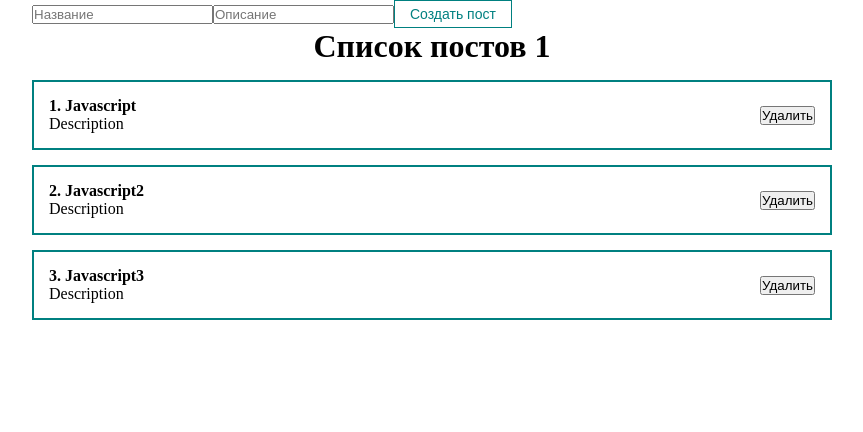
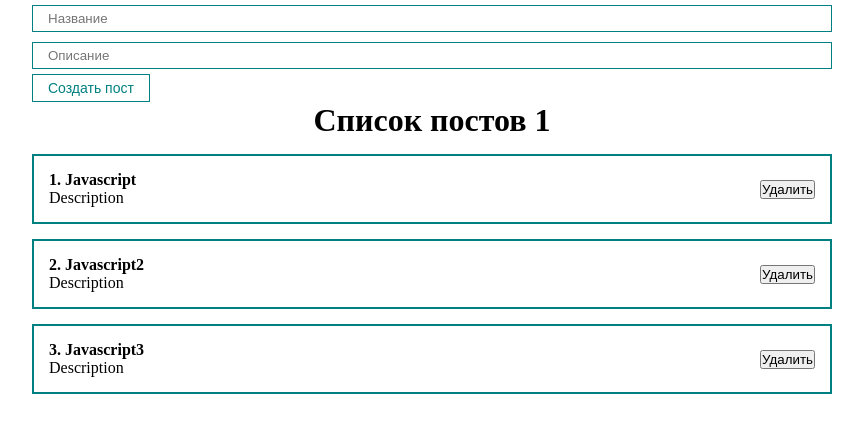
Before and after one commit to lekss361/react-course, a React (Create React App) app: page / in a window 1280 px wide. Shown: the top 432 px of the page, without its empty margins (208-1071 px from the left). Built offline with nearby package versions, Linux system fonts and the light colour scheme.

Commit message:
off refresh web

```diff
--- a/src/App.js
+++ b/src/App.js
@@ -2,6 +2,7 @@
 import './Styles/App.css';
 import PostList from "./Components/PostList";
 import MyButton from "./Components/UI/Button/MyButton";
+import MyInput from "./Components/UI/Input/MyInput";
 
 function App() {
      const  [posts, setPosts] = useState([
@@ -11,12 +12,23 @@
 
      ])
 
+    const [title, setTitle] = useState('')
+    const addNewPost = (e) => {
+        e.preventDefault()
+        console.log(title)
+    }
+
     return (
         <div className="App">
             <form>
-                <input type="text" placeholder="Название"/>
-                <input type="text" placeholder="Описание"/>
-                <MyButton>Создать пост</MyButton>
+                {/*Управляемый компонент*/}
+                <MyInput
+                    value={title}
+                    type="text"
+                    onChange={e => setTitle(e.target.value)}
+                    placeholder="Название"/>
+                <MyInput type="text" placeholder="Описание"/>
+                <MyButton onClick={addNewPost} >Создать пост</MyButton>
 
             </form>
             <PostList posts={posts} title=" Список постов 1"/>
--- /dev/null
+++ b/src/Components/UI/Input/MyInput.jsx
@@ -0,0 +1,10 @@
+import React from 'react';
+import classes from "./MyInput.module.css";
+
+const MyInput = (props) => {
+    return (
+        <input className={classes.myInput} {...props}/>
+    );
+};
+
+export default MyInput;
--- /dev/null
+++ b/src/Components/UI/Input/MyInput.module.css
@@ -0,0 +1,6 @@
+.myInput{
+    width: 100%;
+    padding: 5px 15px;
+    margin: 5px 0;
+    border: 1px solid teal;
+}
```
